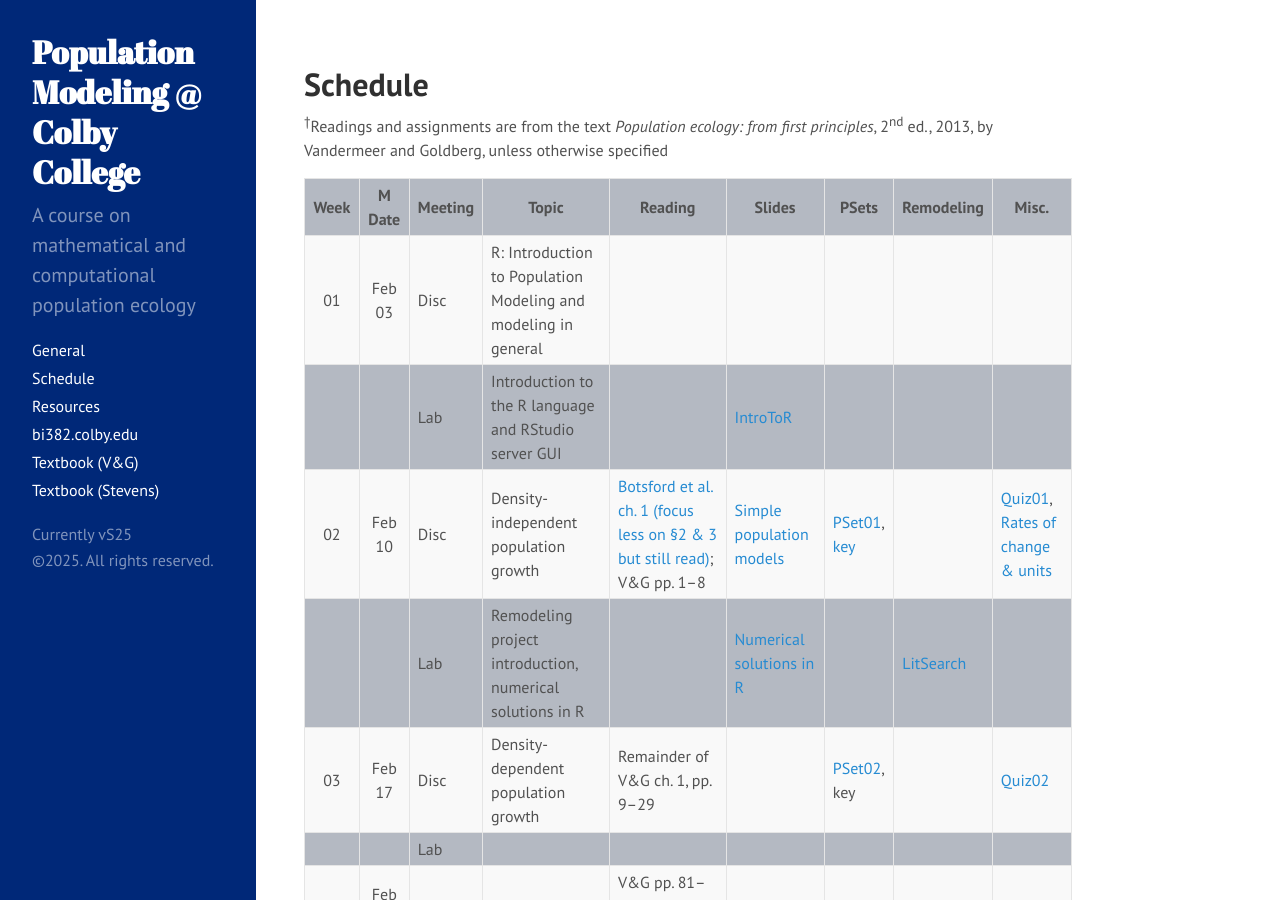
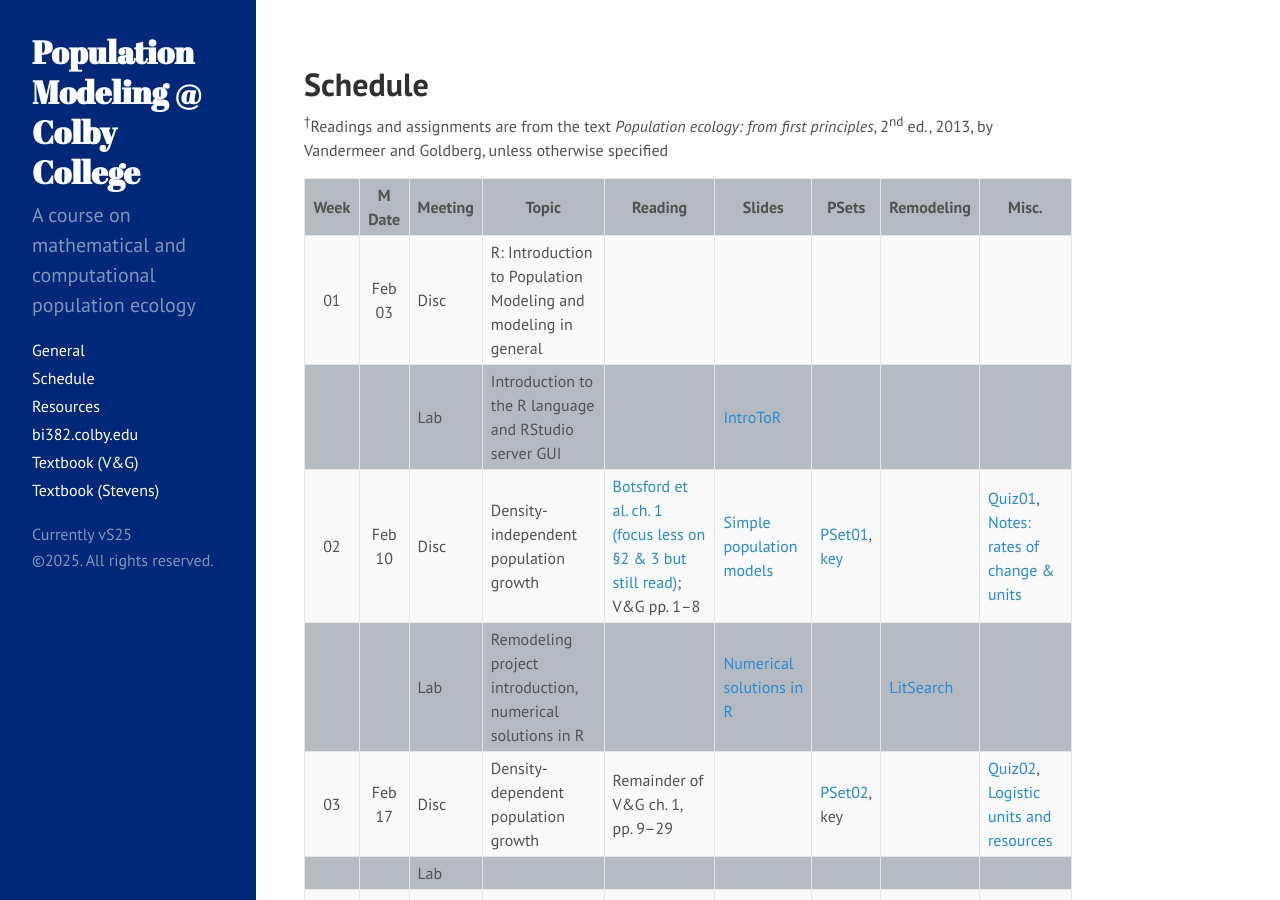
Before and after one commit to ColbyEcology/colbyecology.github.io, a Jekyll site: the page built from Schedule.md, in a window 1280 px wide and 900 px high. Built offline with Jekyll 4.4.1, drawn with Linux system fonts in a browser that asks for light colours.

Commit message:
logistic notes

```diff
--- a/Schedule.md
+++ b/Schedule.md
@@ -31,9 +31,9 @@
 |:----:|:------:|---------|-------------------------------------------------------------------------|-------------------------------------------------------------------------------------------------------------------------------------------------------------------------------------------------------------------------------------------------------|--------------------------------------------------------------------------------------------------------------------------------------------------------------------------------------------------------------|-------------------------------------------------------------------------------------------------------------------|--------------------------------------------------------------------------|----------------------------------------------------------------------------------------------------------------------------------------------------------------|
 | 01   | Feb 03 |  Disc   | R: Introduction to Population Modeling and modeling in general          |                                                                                                                                                                                                                                                       |                                                                                                                                                                                                              |                                                                                                                   |                                                                          |                                                                                                                                                                |
 |      |        |  Lab    | Introduction to the R language and RStudio server GUI                   |                                                                                                                                                                                                                                                       | [IntroToR](../Presentations/Labs/Lab01_IntroToR.html)                                                                                                                                                        |                                                                                                                   |                                                                          |                                                                                                                                                                |
-| 02   | Feb 10 |  Disc   | Density-independent population growth                                   | [Botsford et al. ch. 1 (focus less on §2 & 3 but still read)](../Misc/Readings/Botsford_Ch1.pdf); V&G pp. 1–8                                                                                                                                         | [Simple population models](../Presentations/Discussions/Wk02Models-DensIndGrowth.html)                                                                                                                       | [PSet01](../Assignments/PSets/PSet01.html), [key](../Assignments/PSets/PSet01_key.html)                           |                                                                          | [Quiz01](../Assignments/Quizzes/Quiz01_DensInd.html), [Rates of change & units](../Misc/Notes/Note1_RatesOfChange.pdf)                                         |
+| 02   | Feb 10 |  Disc   | Density-independent population growth                                   | [Botsford et al. ch. 1 (focus less on §2 & 3 but still read)](../Misc/Readings/Botsford_Ch1.pdf); V&G pp. 1–8                                                                                                                                         | [Simple population models](../Presentations/Discussions/Wk02Models-DensIndGrowth.html)                                                                                                                       | [PSet01](../Assignments/PSets/PSet01.html), [key](../Assignments/PSets/PSet01_key.html)                           |                                                                          | [Quiz01](../Assignments/Quizzes/Quiz01_DensInd.html), [Notes: rates of change & units](../Misc/Notes/Note1_RatesOfChange.pdf)                                  |
 |      |        |  Lab    | Remodeling project introduction, numerical solutions in R               |                                                                                                                                                                                                                                                       | [Numerical solutions in R](../Presentations/Labs/Lab02_ProgrammingR.html)                                                                                                                                    |                                                                                                                   | [LitSearch](../Assignments/RemodelingProject/RemodPt1_LitSearch.html)    |                                                                                                                                                                |
-| 03   | Feb 17 |  Disc   | Density-dependent population growth                                     | Remainder of V&G ch. 1, pp. 9–29                                                                                                                                                                                                                      |                                                                                                                                                                                                              | [PSet02](../Assignments/PSets/PSet02.html), key                                                                   |                                                                          | [Quiz02](../Assignments/Quizzes/Quiz02_DensInd.html)                                                                                                           |
+| 03   | Feb 17 |  Disc   | Density-dependent population growth                                     | Remainder of V&G ch. 1, pp. 9–29                                                                                                                                                                                                                      |                                                                                                                                                                                                              | [PSet02](../Assignments/PSets/PSet02.html), key                                                                   |                                                                          | [Quiz02](../Assignments/Quizzes/Quiz02_DensDep.html), [Logistic units and resources](../Misc/Notes/Note2_UnitsLogisitc.pdf)                                    |
 |      |        |  Lab    |                                                                         |                                                                                                                                                                                                                                                       |                                                                                                                                                                                                              |                                                                                                                   |                                                                          |                                                                                                                                                                |
 | 04   | Feb 24 |  Disc   | Dynamics                                                                | V&G pp. 81–94 (stop at 2D)                                                                                                                                                                                                                            |                                                                                                                                                                                                              |                                                                                                                   |                                                                          |                                                                                                                                                                |
 |      |        |  Lab    |                                                                         |                                                                                                                                                                                                                                                       |                                                                                                                                                                                                              |                                                                                                                   |                                                                          |                                                                                                                                                                |
```
Also changed, not shown: 2 other files.
